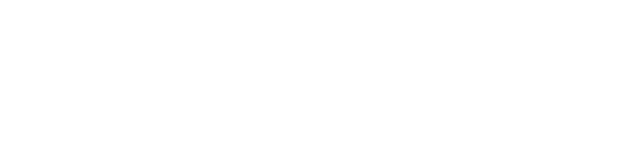
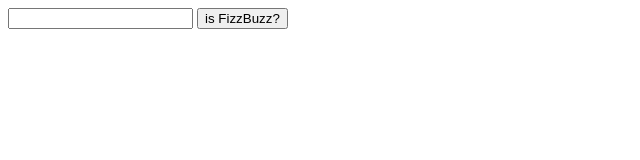
Before and after one commit to Shirohi-git/Is_FizzBuzz, a plain HTML site: page index.html in a window 1280 px wide. Shown: the whole page, without its empty margins (0-640 px from the left). Drawn offline with Linux system fonts and the light colour scheme.

Commit message:
can FizzBuzz

```diff
--- a/fizzbuzz.js
+++ b/fizzbuzz.js
@@ -9,4 +9,8 @@ function fizzbuzz(num) {
 
 // fizzbuzz(parseInt(require('fs').readFileSync('/dev/stdin', 'utf8')));
 
-const input = document.getElementById("input");
+function input_number() {
+    const input = parseInt(document.getElementById("input").value);
+    console.log(input)
+    const output = document.getElementById("output").innerHTML = `${fizzbuzz(input)}`;
+}
--- a/index.html
+++ b/index.html
@@ -4,3 +4,17 @@
         <title>Is it FizzBuzz ???</title>
     </head>
 </html>
+
+<body>
+    <div class="container">
+        <div class="in">
+            <input type="text" id="input">
+            <input type="button" onclick="input_number()" value="is FizzBuzz?">
+        </div>
+        <div class="out">
+            <p id="output"></p>
+        </div>
+    </div>
+
+    <script src="fizzbuzz.js"></script>
+</body>
```
